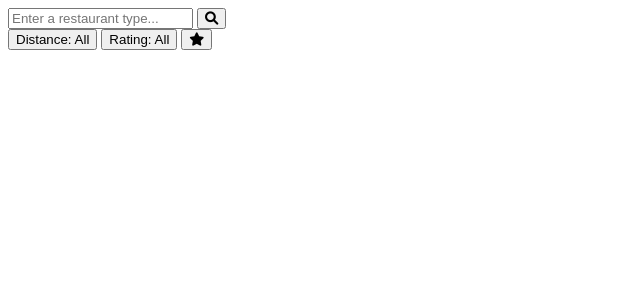
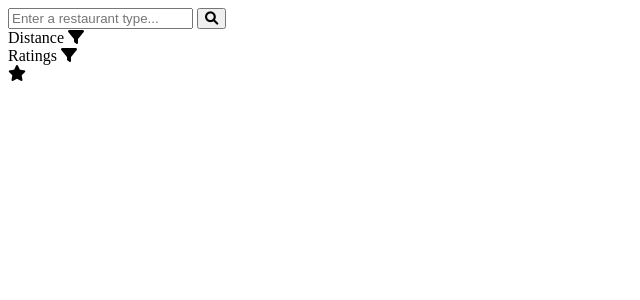
Before and after one commit to R0M-GH/Atlanta_Restaurant_Finder, a Django app: page /map/ in a window 1280 px wide. Shown: the top 300 px of the page, without its empty margins (0-640 px from the left). Run offline with Django 5.2, Linux system fonts and the light colour scheme; the visitor is signed in with stand-in values (Sample User, id 1); some libraries are stand-ins or nearby versions.

Commit message:
Revert "Made stuff work I guess"
This reverts commit 86b0be1ab8378e008ec8f302dedd0c7fa05d5628.

```diff
--- a/Atlanta_Restaurant_Finder/templates/Atlanta_Restaurant_Finder/map.html
+++ b/Atlanta_Restaurant_Finder/templates/Atlanta_Restaurant_Finder/map.html
@@ -21,9 +21,9 @@
             <button id="search-button"><i class="fas fa-search"></i></button>
         </div>
         <div id="filter-container">
-            <button class="filter-button" id="distance-filter" onclick="changeDistanceFilter()">Distance: All</button>
-            <button class="filter-button" id="rating-filter" onclick="changeRatingFilter()">Rating: All</button>
-            <button class="filter-button" id="favorites-filter"><i class="fas fa-star"></i></button><!--onclick="changeRatingFilter()"-->
+            <div class="filter-button">Distance <i class="fas fa-filter"></i></div>
+            <div class="filter-button">Ratings <i class="fas fa-filter"></i></div>
+            <div class="filter-button"><i class="fas fa-star"></i></div>
         </div>
         <div id="results"></div>
         <div id="details"></div>
```
Also changed, not shown: Atlanta_Restaurant_Finder/templates/Atlanta_Restaurant_Finder/map.css (+6 -4 lines).
